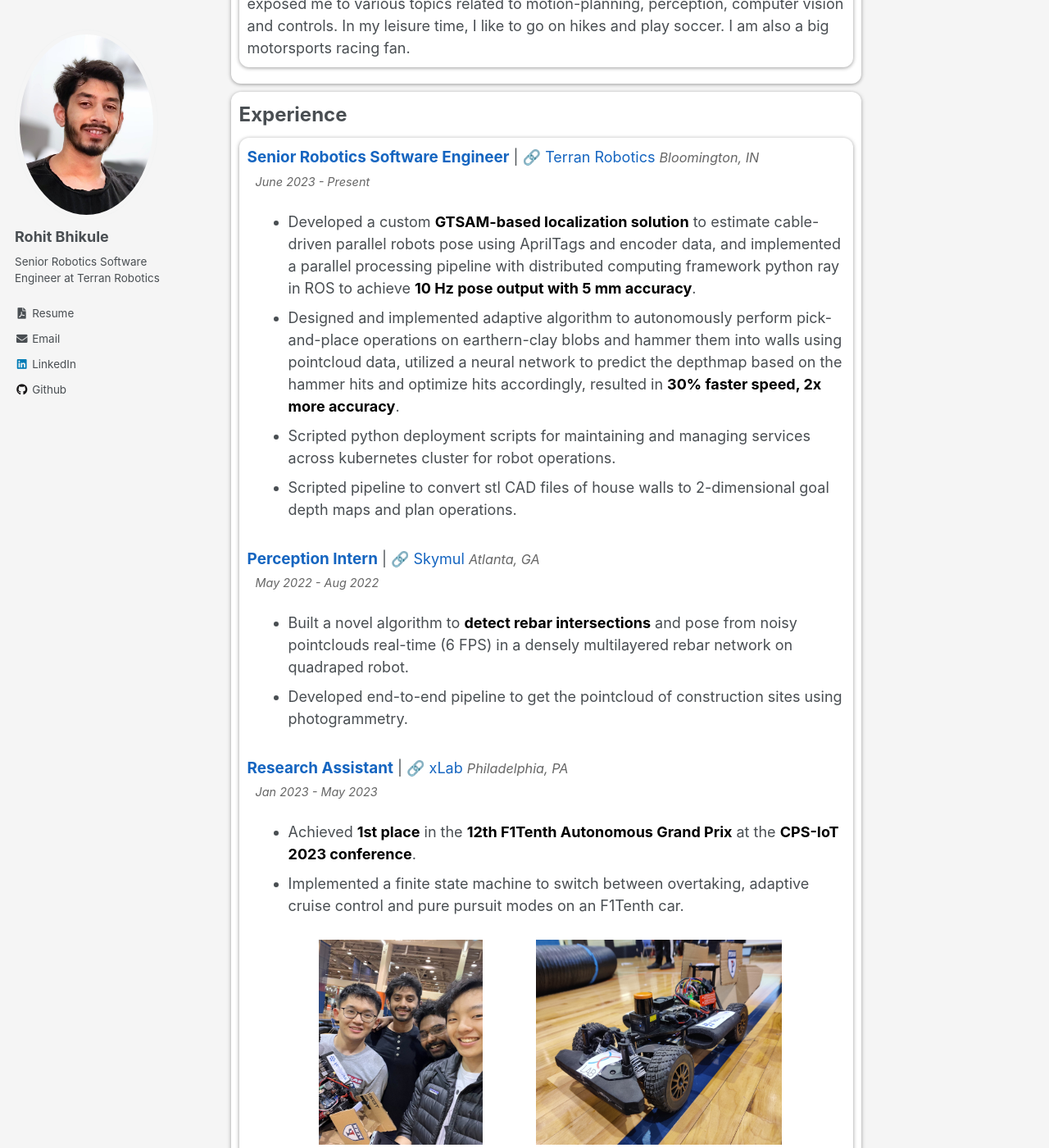
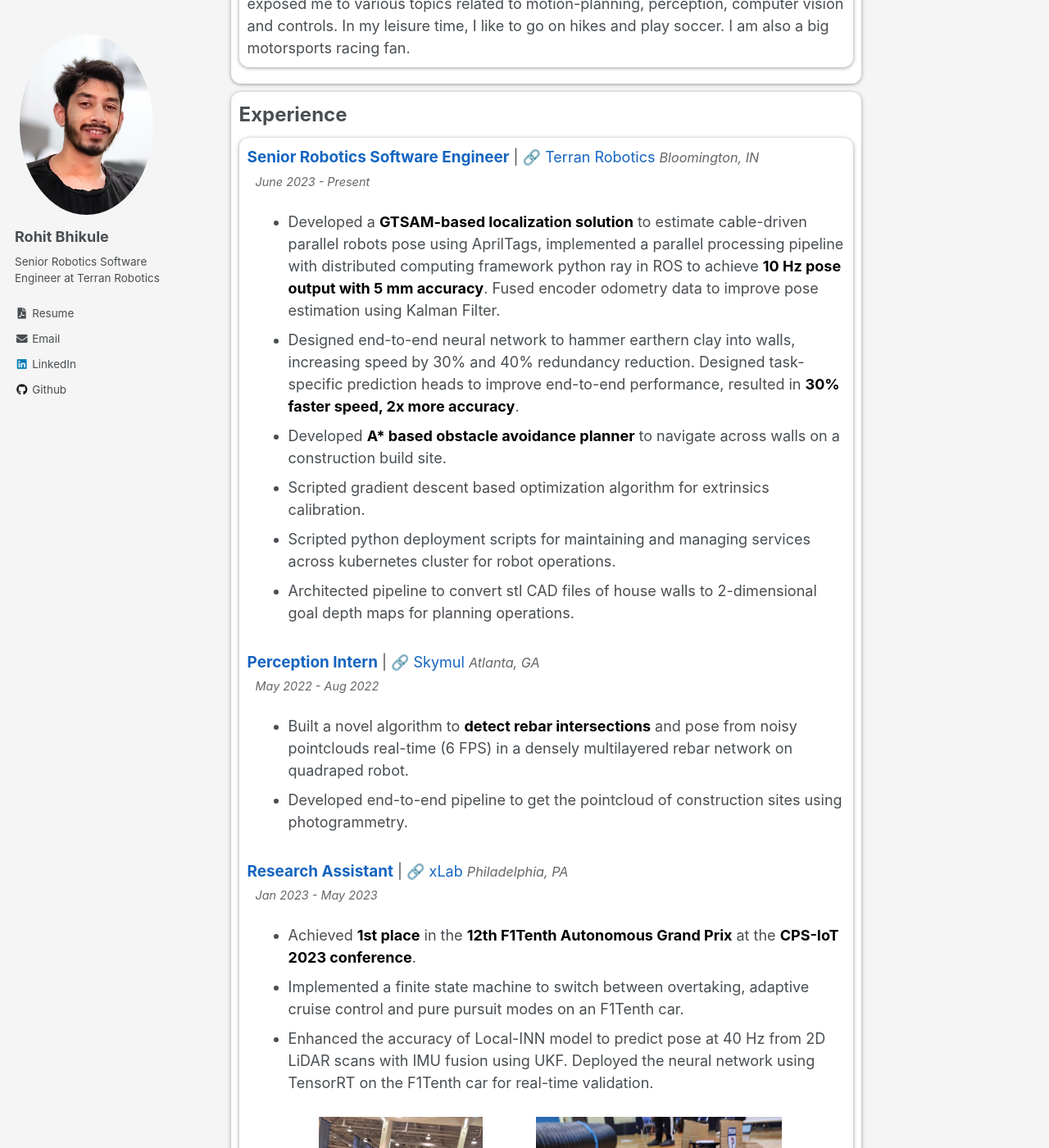
Before and after one commit to rohiitb/rohiitb.github.io, a Jekyll site: the page built from _pages/about.md, in a window 1280 px wide and 1400 px high, scrolled down 244 px. Shown: the whole window at 82% size. Built offline with Jekyll 4.4.1, drawn with Linux system fonts in a browser that asks for light colours; some of the changed text lies outside the part shown.

Commit message:
update projects

```diff
--- a/_pages/about.md
+++ b/_pages/about.md
@@ -25,12 +25,15 @@
 
   <div class="experience-content">
     <ul>
-      <li>Developed a custom <span class="highlight_important">GTSAM-based localization solution</span> to estimate cable-driven parallel robots pose using AprilTags and encoder data, and implemented a parallel processing pipeline with distributed computing framework python ray in ROS to achieve <span class="highlight_important">10 Hz pose output with 5 mm accuracy</span>.</li>
-      <li>Designed and implemented adaptive algorithm to autonomously perform pick-and-place operations on earthern-clay blobs and hammer them into walls using pointcloud data, utilized a neural network to predict the depthmap based on the hammer hits and optimize hits accordingly, resulted in <span class="highlight_important">30% faster speed, 2x more accuracy</span>.</li>
+      <li>Developed a <span class="highlight_important">GTSAM-based localization solution</span> to estimate cable-driven parallel robots pose using AprilTags, implemented a parallel processing pipeline with distributed computing framework python ray in ROS to achieve <span class="highlight_important">10 Hz pose output with 5 mm accuracy</span>. Fused encoder odometry data to improve pose estimation using Kalman Filter.</li>
+      <li>Designed end-to-end neural network to hammer earthern clay into walls, increasing speed by 30% and 40% redundancy reduction. Designed task-specific prediction heads to improve end-to-end performance, resulted in <span class="highlight_important">30% faster speed, 2x more accuracy</span>.</li>
+      <li>Developed <span class="highlight_important">A* based obstacle avoidance planner</span> to navigate across walls on a construction build site. </li>
+      <li>Scripted gradient descent based optimization algorithm for extrinsics calibration.</li>
       <li>Scripted python deployment scripts for maintaining and managing services across kubernetes cluster for robot operations.</li>
-      <li>Scripted pipeline to convert stl CAD files of house walls to 2-dimensional goal depth maps and plan operations.</li>
+      <li>Architected pipeline to convert stl CAD files of house walls to 2-dimensional goal depth maps for planning operations.</li>
     </ul>
   </div>
+
 
   <div class="hyperlink">
     <span class="highlight_role">Perception Intern</span> | 🔗 <a href="https://skymul.com/">Skymul</a> <span class="location">Atlanta, GA</span> <br> <span class="timeframe">May 2022 - Aug 2022</span>
@@ -52,6 +55,7 @@
     <ul>
       <li>Achieved <span class="highlight_important">1st place</span> in the <span class="highlight_important">12th F1Tenth Autonomous Grand Prix</span> at the <span class="highlight_important">CPS-IoT 2023 conference</span>.</li>
       <li>Implemented a finite state machine to switch between overtaking, adaptive cruise control and pure pursuit modes on an F1Tenth car.</li>
+      <li>Enhanced the accuracy of Local-INN model to predict pose at 40 Hz from 2D LiDAR scans with IMU fusion using UKF. Deployed the neural network using TensorRT on the F1Tenth car for real-time validation.</li>
     </ul>
       <div style="text-align: center;">
         <div style="margin-bottom: 20px;">
@@ -164,6 +168,21 @@
   <br>
 
   <div class="hyperlink">
+    <span class="highlight_role">Pointcloud Pointpainting</span>
+  </div>
+
+  <div class="experience-content">
+    <ul>
+      <li>Fused LiDAR and Camera data to paint pointcloud as per semantic information from images to classify each point using <span class="highlight_important">SegFormer</span> on KITTI dataset. Obtained segmented BEV for the autonomous vehicle. 🔗<a href="https://github.com/rohiitb/semantic_mapping_icp">GitHub</a></li>
+    </ul>
+    <div style="text-align: center;">
+      <img src="images/seg_combined_gif.gif" style="height: 250px; width: 250px; margin: 10px 30px;">
+    </div>
+  </div>
+
+  <br>
+
+  <div class="hyperlink">
     <span class="highlight_role">3D Reconstruction</span>
   </div>
 
@@ -195,13 +214,17 @@
 
   <div class="experience-content">
     <ul>
-      <li>Implemented geometric non-linear controller for collision-free quadrotor navigation along optimal trajectories generated using A* path planning and trajectory smoothing.</li>
-      <li>Implemented stereo MSCKF visual-inertial odometry for robust high-speed robot pose estimation. 🔗<a href="https://github.com/rohiitb/msckf_vio_python">GitHub</a></li>
-      <li>Implemented Unscented Kalman filter for 3D orientation tracking using IMU sensor data, with model parameters learned from Vicon motion capture ground truth. 🔗<a href="https://github.com/rohiitb/Orientation_tracking_using_UKF">GitHub</a></li>
+      <li>Implemented geometric non-linear controller for collision-free quadrotor navigation along optimal trajectories generated using A* path planning and trajectory smoothing. 🔗<a href="https://github.com/rohiitb/Quadrotor_planning_and_control">GitHub</a></li>
+      <li>Implemented <span class="highlight_important">stereo MSCKF visual-inertial odometry</span> for robust high-speed robot pose estimation. 🔗<a href="https://github.com/rohiitb/msckf_vio_python">GitHub</a></li>
+      <li>Implemented <span class="highlight_important">Unscented Kalman filter</span> for 3D orientation tracking using IMU sensor data, with model parameters learned from Vicon motion capture ground truth. 🔗<a href="https://github.com/rohiitb/Orientation_tracking_using_UKF">GitHub</a></li>
     </ul>
     <div style="text-align: center;">
-        <img src="images/crazyflie.gif" style="height: 250px; width: 250px; margin: 10px 30px;">
-        <img src="images/msckf_gif.gif" style="height: 250px; width: 250px; margin: 10px 30px;">
+        <a href="https://github.com/rohiitb/msckf_vio_python">
+          <img src="images/msckf_gif.gif" style="height: 250px; width: 250px; margin: 10px 30px;">
+        </a>
+        <a href="https://github.com/rohiitb/Quadrotor_planning_and_control">
+          <img src="images/crazyflie.gif" style="height: 250px; width: 250px; margin: 10px 30px;">
+        </a>
     </div>
   </div>
 
@@ -229,7 +252,7 @@
   <div class="experience-content">
     <ul>
       <li>Developed a library for controlling Franka Panda Arm to efficiently pick static and dynamic blocks using apriltags and place them on table. Project code available on 🔗<a href="https://github.com/rohiitb/meam520_labs">GitHub</a></li>
-      <li></li>
+      <li>Developed and implemented a <span class="highlight_important">Model Predictive Control (MPC)</span> system for a 7-DoF robotic manipulator, enabling collision-free trajectory planning in obstacle cluttered environments. 🔗<a href="https://github.com/rohiitb/manipulator_mpc">GitHub</a></li>
     </ul>
     <div style="text-align: center;">
         <img src="images/ppr.gif" style="height: 250px; width: 250px; margin: 10px 30px;">
```
Also changed, not shown: 1 other file.
